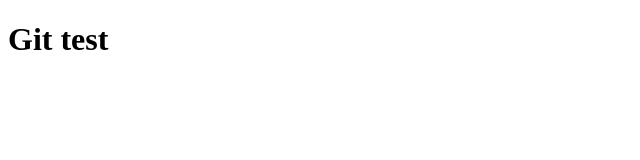
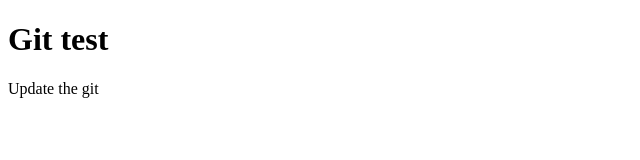
Before and after one commit to youssefbs/gittest, a plain HTML site: page index.html in a window 1280 px wide. Shown: the whole page, without its empty margins (0-640 px from the left). Drawn offline with Linux system fonts and the light colour scheme.

Commit message:
second commit

```diff
--- a/index.html
+++ b/index.html
@@ -7,5 +7,6 @@
 </head>
 <body>
         <h1>Git test</h1>
+        <p>Update the git</p>
 </body>
 </html>
```
